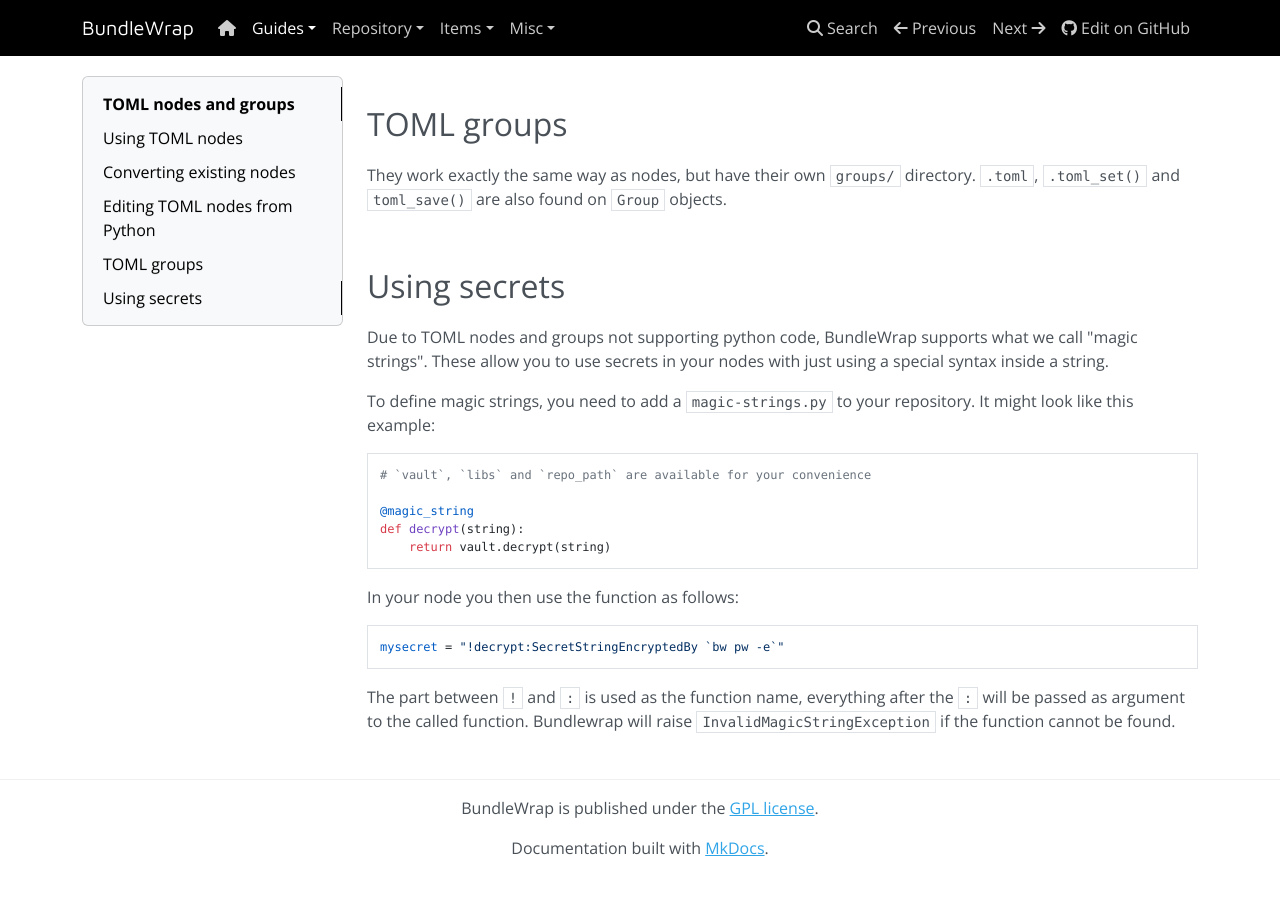
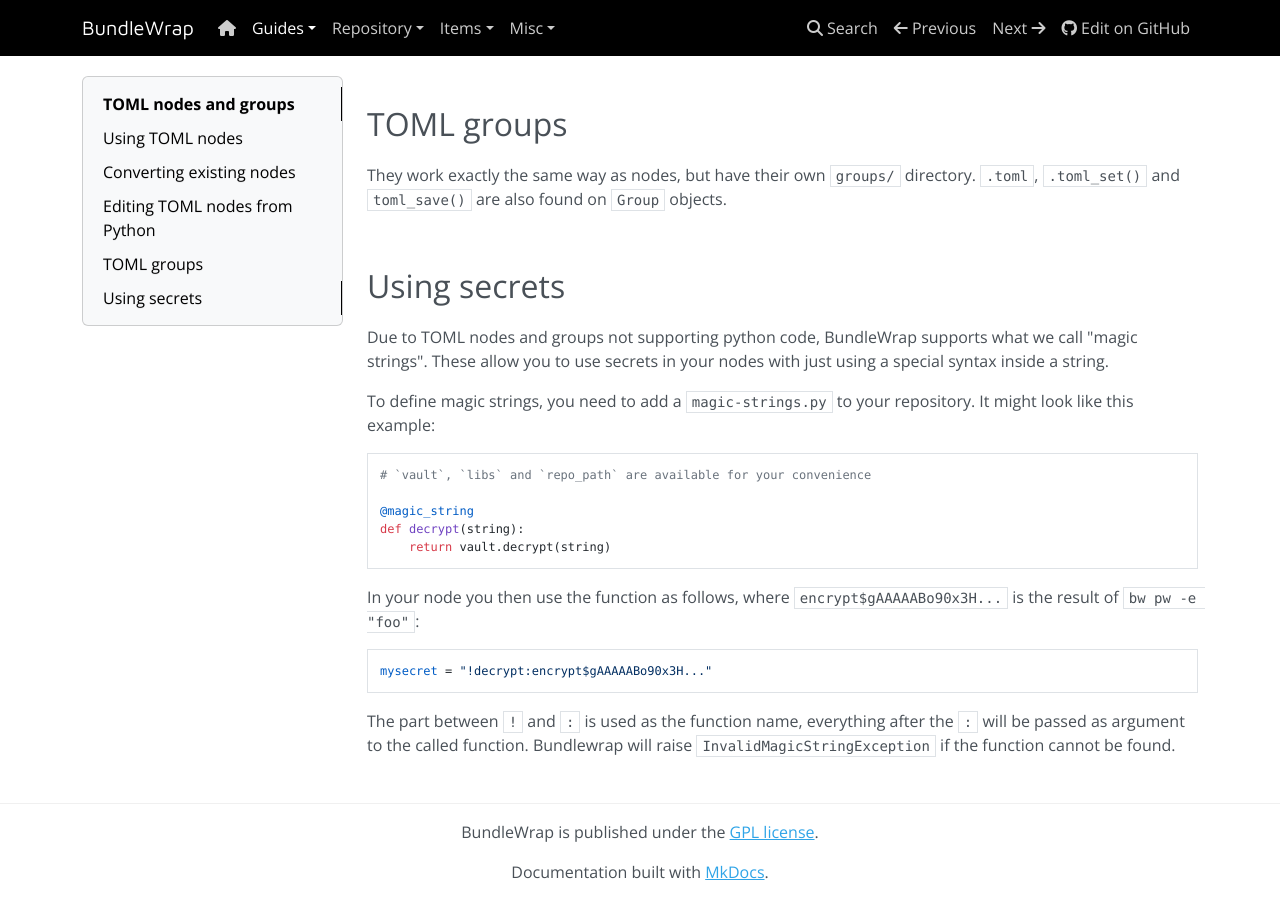
Before and after one commit to bundlewrap/bundlewrap, an MkDocs documentation site: the page built from docs/content/guide/toml.md, in a window 1280 px wide and 900 px high, scrolled down 1927 px. Built offline with MkDocs 1.6.1, drawn with Linux system fonts in a browser that asks for light colours; nearby versions of some CDN libraries; before the commit the page ends 2803 px from its top, so only the background shows below that.

Commit message:
TOML docs: provide example value for magic strings

````diff
--- a/docs/content/guide/toml.md
+++ b/docs/content/guide/toml.md
@@ -101,10 +101,11 @@
     return vault.decrypt(string)
 ```
 
-In your node you then use the function as follows:
+In your node you then use the function as follows, where
+`encrypt$gAAAAABo90x3H...` is the result of `bw pw -e "foo"`:
 
 ```toml
-mysecret = "!decrypt:SecretStringEncryptedBy `bw pw -e`"
+mysecret = "!decrypt:encrypt$gAAAAABo90x3H..."
 ```
 
 The part between `!` and `:` is used as the function name, everything after the `:` will be passed
````
